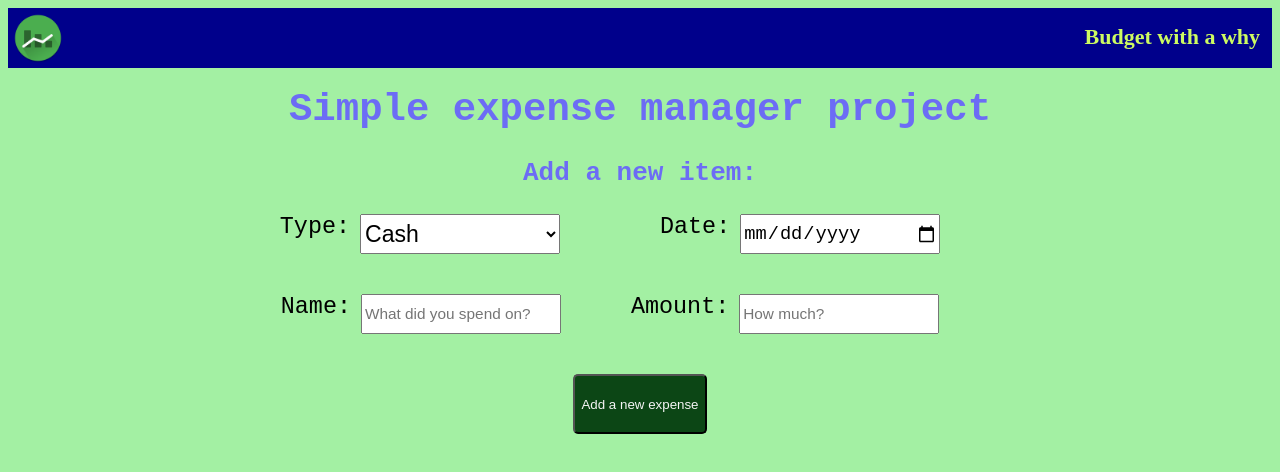
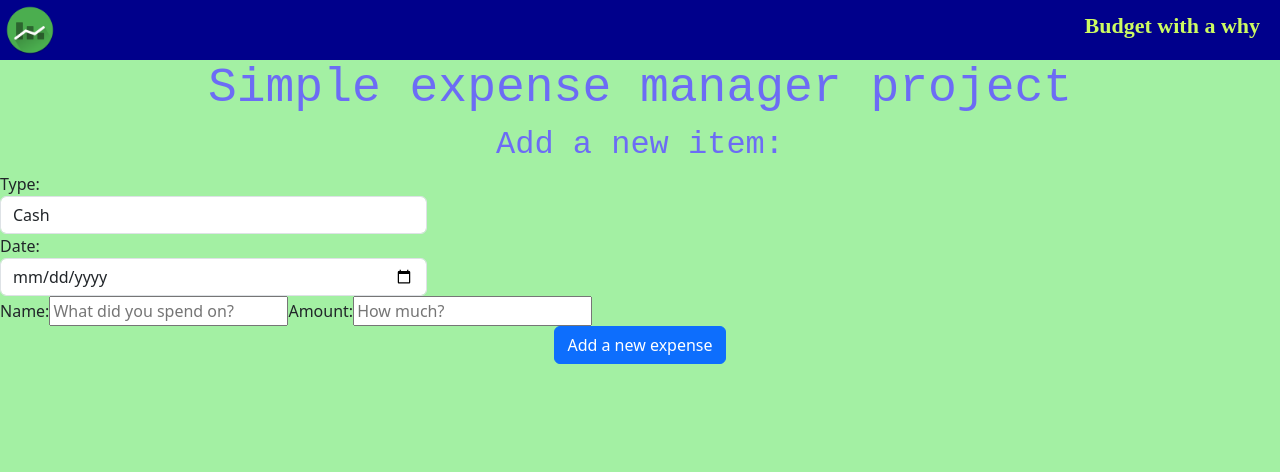
Before and after one commit to ratzushca/react-app, a React (Create React App) app: page / in a window 1280 px wide. Shown: the top 472 px of the page. Built offline with nearby package versions, Linux system fonts and the light colour scheme.

Commit message:
Bootstrap strated

```diff
--- a/public/index.html
+++ b/public/index.html
@@ -15,6 +15,12 @@
       user's mobile device or desktop. See https://developers.google.com/web/fundamentals/web-app-manifest/
     -->
     <link rel="manifest" href="%PUBLIC_URL%/manifest.json" />
+    <link
+    rel="stylesheet"
+    href="https://cdn.jsdelivr.net/npm/bootstrap@5.1.3/dist/css/bootstrap.min.css"
+    integrity="sha384-1BmE4kWBq78iYhFldvKuhfTAU6auU8tT94WrHftjDbrCEXSU1oBoqyl2QvZ6jIW3"
+    crossorigin="anonymous"
+/>
     <!--
       Notice the use of %PUBLIC_URL% in the tags above.
       It will be replaced with the URL of the `public` folder during the build.
@@ -41,5 +47,6 @@
       To begin the development, run `npm start` or `yarn start`.
       To create a production bundle, use `npm run build` or `yarn build`.
     -->
+
   </body>
 </html>
--- a/src/AddButton.js
+++ b/src/AddButton.js
@@ -3,8 +3,8 @@ import React from "react"
 
 export default function AddButton(){
     return(
-        <div>
-        <button type="submit" className="add-button">Add a new expense</button>
+        <div className ="col text-center">
+        <button type="submit" className ="btn btn-primary">Add a new expense</button>
         </div>
     )
 }
--- a/src/InputBox.js
+++ b/src/InputBox.js
@@ -4,18 +4,30 @@ import React from "react"
 export default function InputBox(){
     return(
         <form>
-        <div className="div1-input">
-        <span className="type-option">Type:</span>
-        <select className="card-options" >
-            <option className="card-input" >Cash</option>
-            <option className="card-input">Card</option>
-            <option className="card-input">Crypto</option>
-            <option className="card-input">Other</option>
-            </select>
-        <span className="date-options">Date:</span>
-        <input type = "date" className="date-input"/>
+
+     <div className="form-row">
+        <div className="form-group col-md-4">
+            <label >Type:</label>
+            <select className="form-control" >
+                <option  >Cash</option>
+                <option >Card</option>
+                <option >Crypto</option>
+                <option >Other</option>
+                </select>
+            </div>
+
+
+
+        <div className="form-group col-md-4">
+            <span className="date-options">Date:</span>
+            <input type = "date" className="form-control"/>
         </div>
-        <div className="div2-input">
+    </div>
+
+
+
+
+        <div className="div2-input ">
         <span className="name-option">Name:</span>
         <input type="text" placeholder="What did you spend on?" className="name-input"></input>
         <span className="amount-option">Amount:</span>
--- a/src/Nav.js
+++ b/src/Nav.js
@@ -4,7 +4,7 @@ import React from "react"
 export default function Nav(){
     return(
         <nav>
-        <img src = {require("../src/reactlogo.png")} className="image-icon" />
+        <img src = {require("../src/Images/reactlogo.png")} className="image-icon" />
         <h3 className="nav-motto">Budget with a why</h3>
         </nav>
     )
--- a/src/styles.css
+++ b/src/index.css
@@ -1,15 +1,16 @@
-* {
+/* * {
     box-sizing: border-box;
-}
+} */
 
 
 body{
     background-color: rgb(163, 240, 163);
+
 }
 
 nav{
     display: flex;
-   height: 60px;
+    height: 60px;
     align-items: center;
     background-color: darkblue;
 
@@ -33,17 +34,17 @@ nav{
 }
 h1, h3{
     text-align: center;
-    margin-top: 20px;
     color: rgb(108, 108, 245);
     font-family: monospace;
     font-size: 3em;
 }
 h3{
     font-size: 2em;
+
 }
 
 
-.div1-input, .div2-input{
+/* .div1-input, .div2-input{
     display: flex;
     justify-content: center;
     height: 40px;
@@ -58,7 +59,7 @@ h3{
     display: inline-block;
 } */
 
-span{
+/* span{
     font-family: monospace;
     font-size: 1.5em;
 
@@ -72,9 +73,9 @@ span{
 }
 .amount-option{
     margin-left: -30px;
-}
+} */
 
-.date-input, .card-input, .name-input, .amount-input, .card-options{
+/* .date-input, .card-input, .name-input, .amount-input, .card-options{
     display: inline-block;
     margin-left:10px;
     margin-right: 100px;
@@ -83,20 +84,18 @@ span{
     width: 200px;
     font-size: 1.2em;
     font-weight: 200;
+} */
+
+
+/* .name-input, .amount-input{
+    font-size: 0.8em;
+
+} */ */
+
+
+
+
+button{
+    max-width: 300px;
+    height: 4.5em;
 }
-
-.name-input, .amount-input{
-    font-size: 0.8em;
-}
-
-.add-button{
-    color: whitesmoke;
-    display: block;
-    max-width: 300px;
-    margin: auto;
-    background-color: #0c4615;
-    width: 10em;
-    height: 4.5em;
-    border-radius: 5px;
-    margin-bottom: 25px;
-}
--- a/src/index.js
+++ b/src/index.js
@@ -1,7 +1,9 @@
+import 'bootstrap/dist/css/bootstrap.min.css'
 import React from "react"
 import ReactDOM from "react-dom"
 import App from "./App"
-import '../src/styles.css'
+import '../src/index.css'
+
 
 
 
```
Also changed, not shown: src/Images/reactlogo.png (renamed from src/reactlogo.png).
